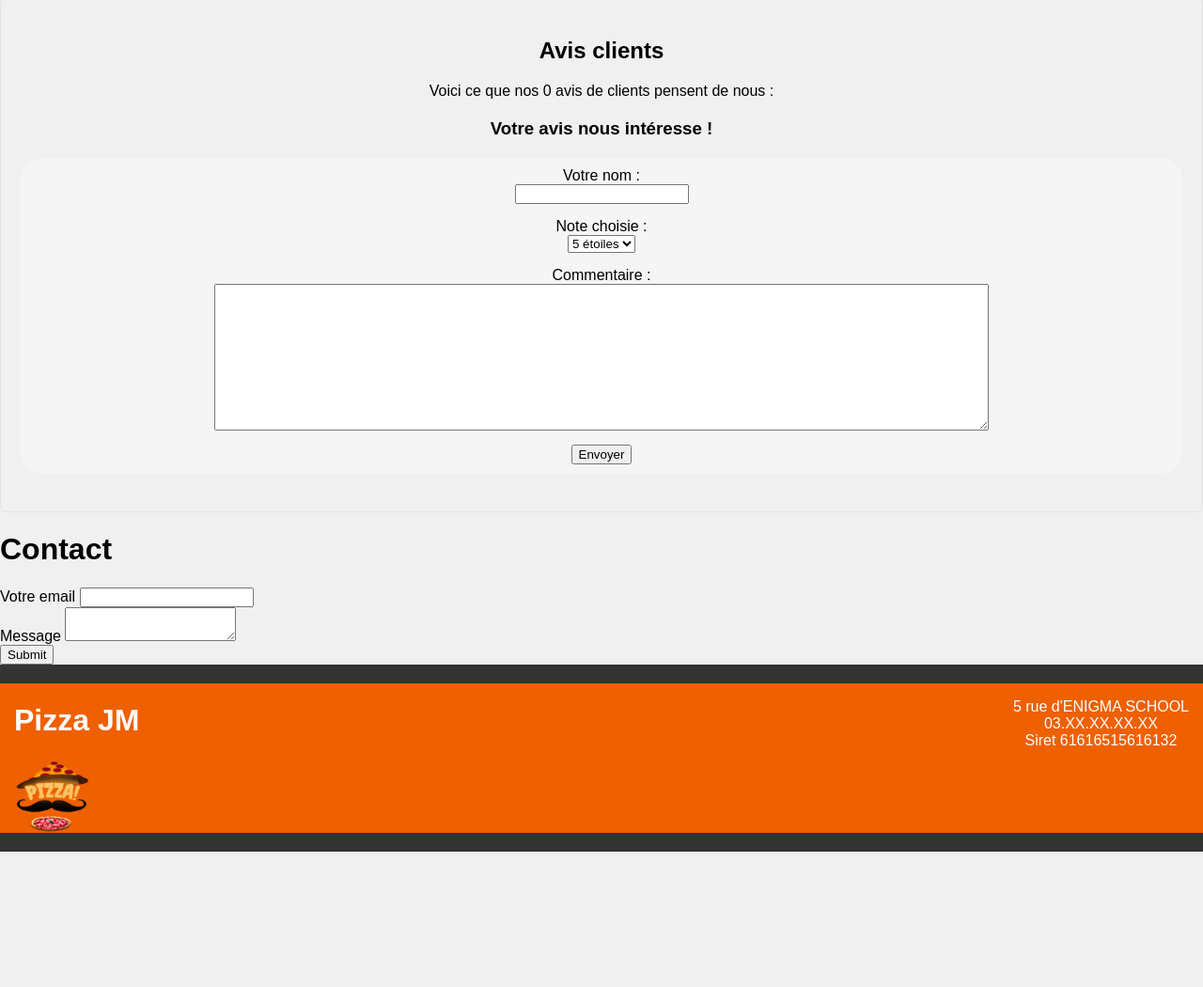
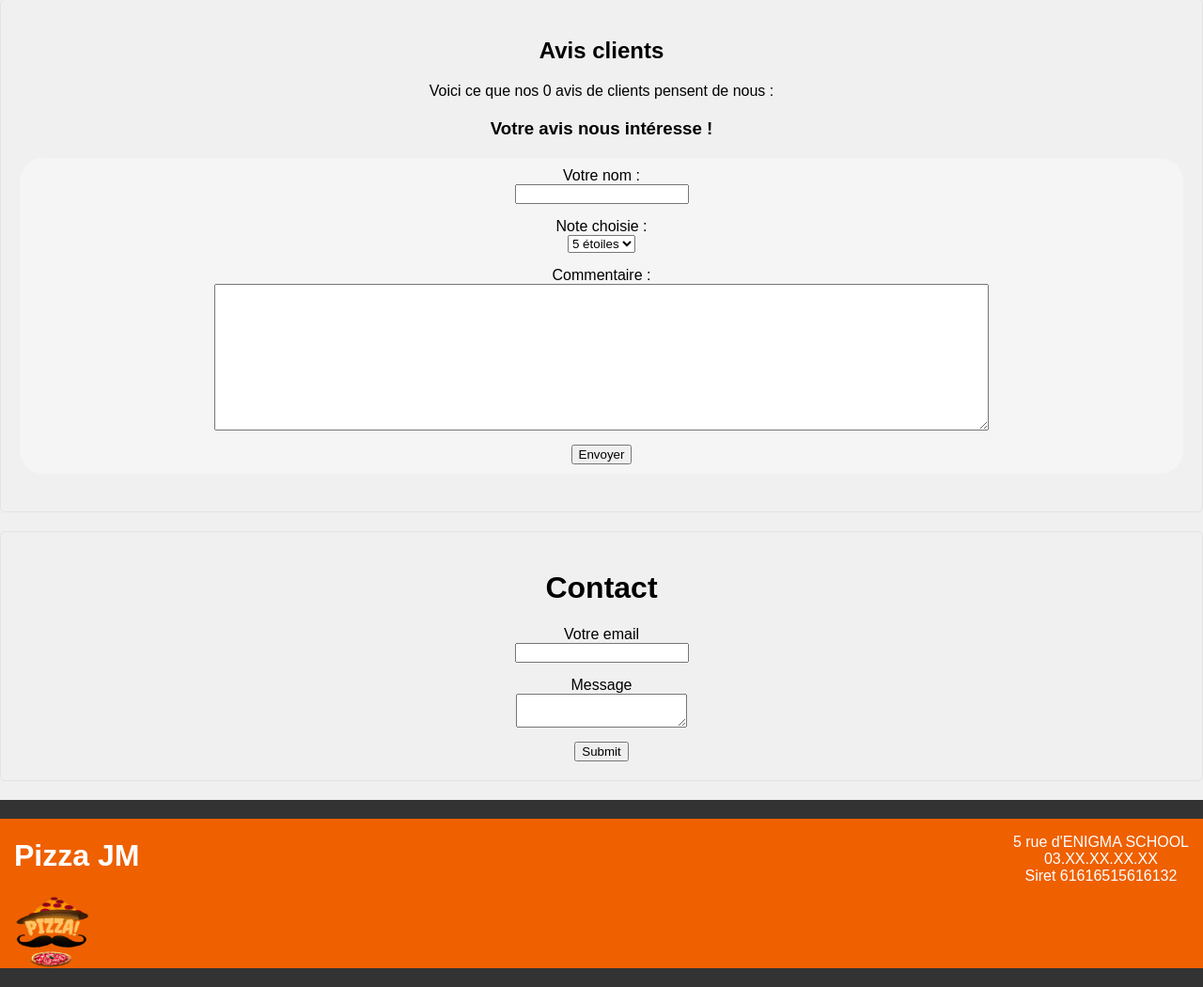
Before and after one commit to PierreTembremande/PizzaJM, a PHP site: page / in a window 1280 px wide. Shown: the part 1563-2613 px from the top of the page at 94% size. Before the commit the page ends 2469 px from the top, so only its background shows below. Run offline with PHP 8.4, Linux system fonts and the light colour scheme; data that the repository does not hold is empty.

Commit message:
fix:formulaire yann

```diff
--- a/View/View_PageAccueil.php
+++ b/View/View_PageAccueil.php
@@ -176,14 +176,16 @@
     </form>
   </div>
 
-  <h1 id="contact">Contact</h1>
-  <form method="post">
-    <label>Votre email</label>
-    <input type="email" name="email" required><br>
-    <label>Message</label>
-    <textarea name="message" required></textarea><br>
-    <input type="submit">
-  </form>
+  <div id="contactDiv">
+    <h1 id="contact">Contact</h1>
+    <form id="contactForm" method="post">
+      <label>Votre email</label>
+      <input id="contactEmailInput" type="email" name="email" required>
+      <label>Message</label>
+      <textarea id="contactMessageInput" name="message" required></textarea>
+      <input type="submit">
+    </form>
+  </div>
   <?php
 
   ?>
--- a/View/style/Accueil.css
+++ b/View/style/Accueil.css
@@ -192,6 +192,29 @@ nav .empty {
     text-align: center;
 }
 
+#contactDiv {
+    background-color: #f0f0f0;
+    padding: 20px;
+    margin-bottom: 20px;
+    border-radius: 5px;
+    border: 1px solid #e3e3e3;
+    text-align: center;
+}
+
+#contactForm {
+    display: flex;
+    flex-direction: column;
+    align-items: center;
+}
+
+#contactEmailInput {
+    margin-bottom: 15px;
+}
+
+#contactMessageInput {
+    margin-bottom: 15px;
+}
+
 #clientRates {
     margin-top: 20px;
     margin-bottom: 20px;
```
